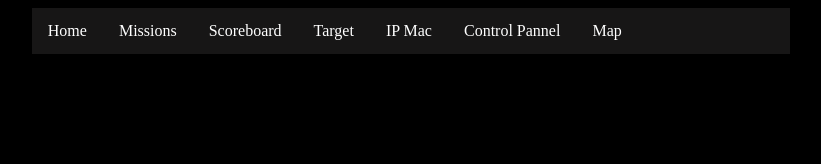
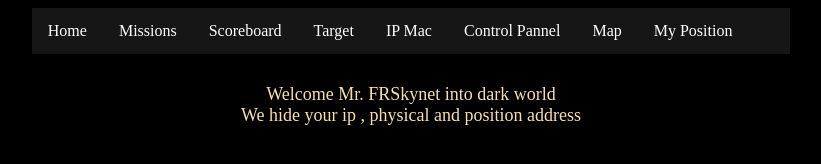
Before and after one commit to FRSummit/demo-skynet, a plain HTML site: page home.html in a window 1280 px wide. Shown: the whole page, without its empty margins (229-1050 px from the left). Drawn offline with Linux system fonts and the light colour scheme.

Commit message:
second commit

```diff
--- a/Styles/home.css
+++ b/Styles/home.css
@@ -28,3 +28,14 @@ li a {
 li a:hover {
   background-color: #111;
 }
+.welcome-section {
+    width: 50%;
+    margin: 0 auto;
+    margin-top: 30px;
+    font-size: 18px;
+}
+.welcome-user-text {
+	margin: 0;
+    color: wheat;
+    text-align: center;
+}
--- a/home.html
+++ b/home.html
@@ -15,7 +15,12 @@
 				    <li><a href="#about">IP Mac</a></li>
 				    <li><a href="#about">Control Pannel</a></li>
 				    <li><a href="#about">Map</a></li>
+				    <li><a href="#about">My Position</a></li>
 				</ul>
+			</div>
+			<div class="welcome-section">
+				<p class="welcome-user-text">Welcome Mr. FRSkynet into dark world</p>
+				<p class="welcome-user-text">We hide your ip , physical and position address</p>
 			</div>
 		</div>
 
```
